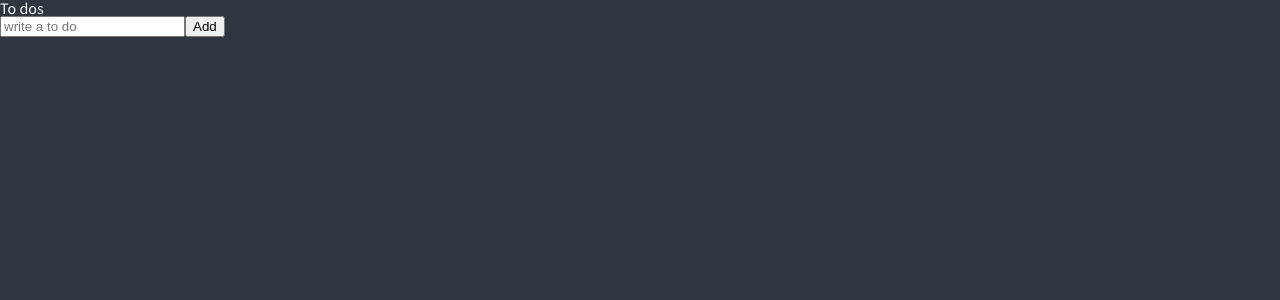
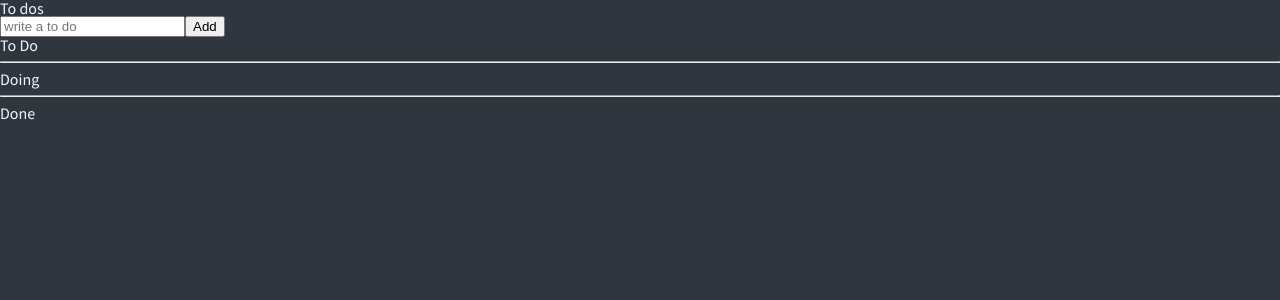
Before and after one commit to mak-somniferum/react-masterclasss-todo, a React (Create React App) app: page / in a window 1280 px wide. Shown: the top 300 px of the page. Built offline with nearby package versions, Linux system fonts and the light colour scheme.

Commit message:
Todo - use recoil selector

```diff
--- a/src/atoms.tsx
+++ b/src/atoms.tsx
@@ -1,7 +1,15 @@
-import { atom } from "recoil";
+import { atom, selector } from "recoil";
 import { IToDo } from "./interface";
 
 export const toDoState = atom<IToDo[]>({
   key: "toDo",
   default: [],
 });
+
+export const toDoSelector = selector({
+  key: "toDoSelector",
+  get: ({ get }) => {
+    const toDos = get(toDoState);
+    return [toDos.filter(toDo => toDo.category === "TO_DO"), toDos.filter(toDo => toDo.category === "DOING"), toDos.filter(toDo => toDo.category === "DONE")];
+  },
+});
--- a/src/components/ToDoList.tsx
+++ b/src/components/ToDoList.tsx
@@ -1,17 +1,33 @@
 import { useRecoilValue } from "recoil";
-import { toDoState } from "../atoms";
+import { toDoSelector, toDoState } from "../atoms";
 import CreateToDo from "./CreateToDo";
 import ToDo from "./ToDo";
 
 function ToDoList() {
   const toDos = useRecoilValue(toDoState);
+  const [toDo, doing, done] = useRecoilValue(toDoSelector); // selector가 배열을 return 할 때는 좌변처럼 변수가 아닌 배열로 표현할 수 있다.
   return (
     <div>
       <h1>To dos</h1>
       <CreateToDo />
+      <h2>To Do</h2>
       <ul>
-        {toDos.map(toDo => (
+        {toDo.map(toDo => (
           <ToDo key={toDo.id} {...toDo} />
+        ))}
+      </ul>
+      <hr />
+      <h2>Doing</h2>
+      <ul>
+        {doing.map(doing => (
+          <ToDo key={doing.id} {...doing} />
+        ))}
+      </ul>
+      <hr />
+      <h2>Done</h2>
+      <ul>
+        {done.map(done => (
+          <ToDo key={done.id} {...done} />
         ))}
       </ul>
     </div>
```
